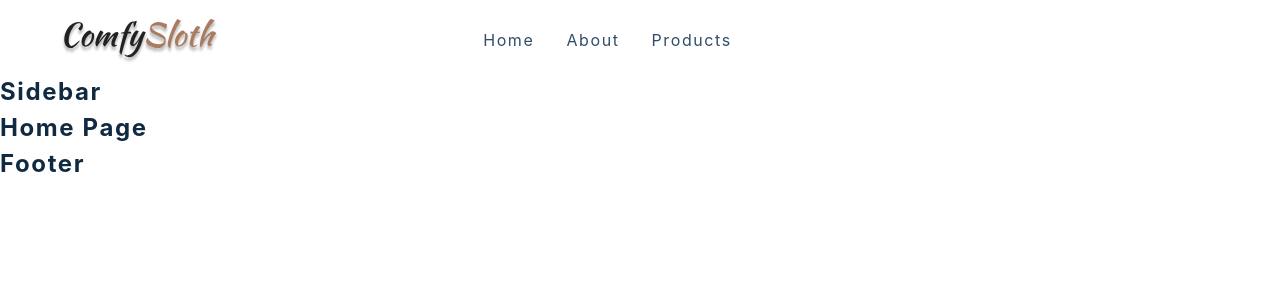
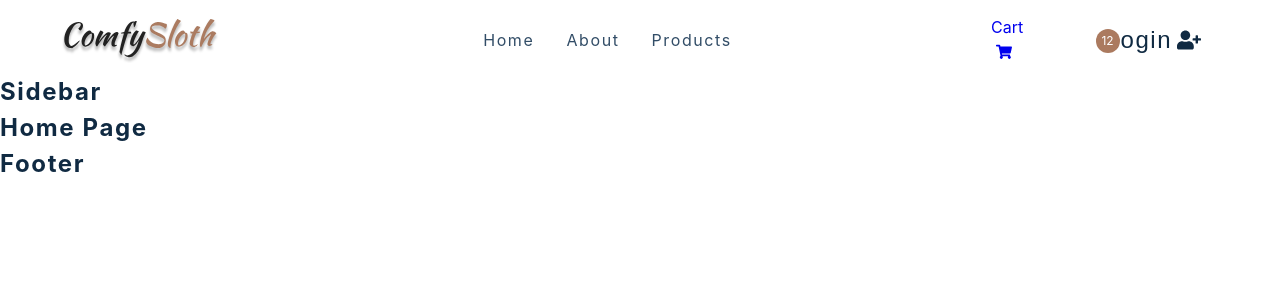
Before and after one commit to theromanovich/ecommerce-app, a React (Create React App) app: page / in a window 1280 px wide. Shown: the top 300 px of the page. Built offline with nearby package versions, Linux system fonts and the light colour scheme.

Commit message:
add cart buttons

```diff
--- a/src/components/CartButtons.js
+++ b/src/components/CartButtons.js
@@ -9,7 +9,16 @@ import { useUserContext } from '../context/user_context'
 const CartButtons = () => {
   return (
     <Wrapper className='card-btn-wrapper'>
-
+      <Link to='/cart' className='card-btn'>
+        Cart
+        <span className='cart-container'>
+          <FaShoppingCart />
+          <span className='cart-value'>12</span>
+        </span>
+      </Link>
+      <button type='button' className='auth-btn'>
+        Login <FaUserPlus/>
+      </button>
     </Wrapper>
   )
 }
```
